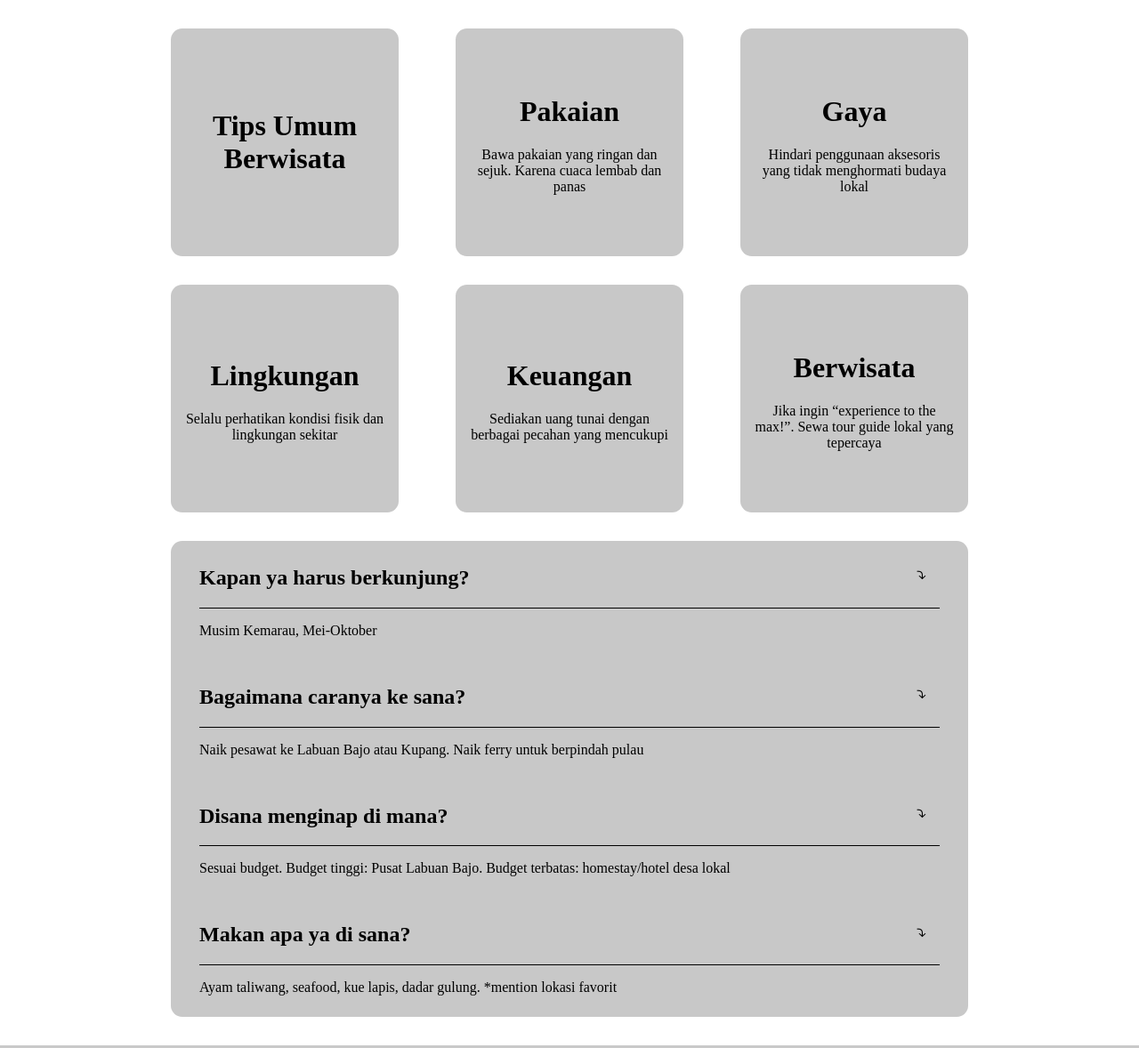
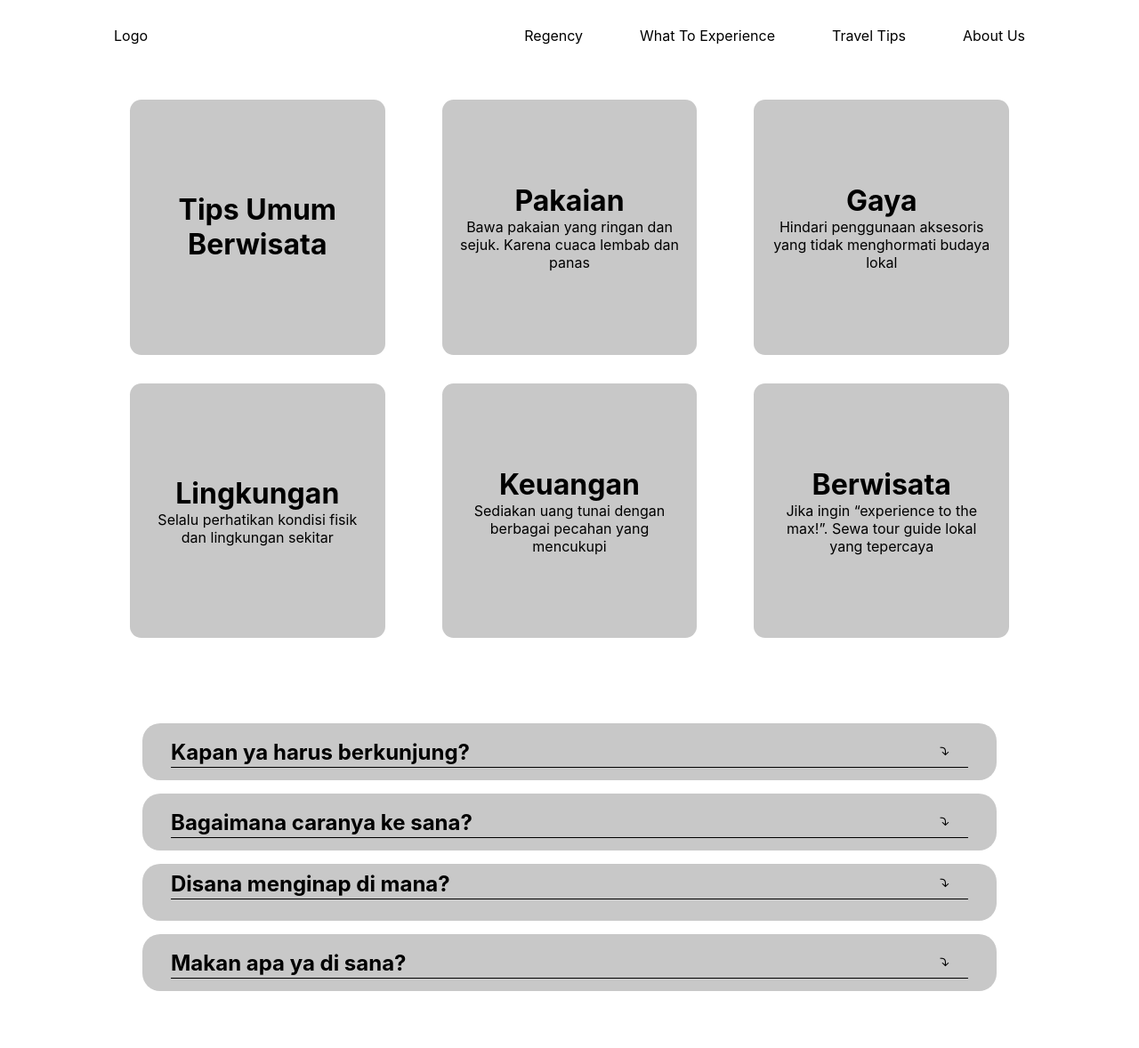
Before and after one commit to nrkahfirhmd/web-wdc, a PHP site: page /html/traveltips.html in a window 1280 px wide. Shown: the whole page at 89% size. Run offline with PHP 8.4, Linux system fonts and the light colour scheme.

Commit message:
Adjust Travel Tips Width

```diff
--- a/css/traveltips.css
+++ b/css/traveltips.css
@@ -1,3 +1,10 @@
+main {
+    display: flex;
+    flex-direction: column;
+    justify-content: center;
+    align-items: center;
+}
+
 .tips {
     display: flex;
     margin: 2rem 0;
@@ -5,18 +12,22 @@
     justify-content: center;
     align-items: center;
     gap: 2rem;
+    width: 80%;
 }
 
 .line1, .line2 {
     display: flex;
     flex-direction: row;
+    align-items: center;
+    justify-content: center;
     gap: 4rem;
+    width: 100%;
 }
 
 .general-box, .tips-box {
     background-color: rgb(200, 200, 200);
-    width: 14rem;
-    height: 14rem;
+    width: 28%;
+    aspect-ratio: 1 / 1;
     display: flex;
     justify-content: center;
     align-items: center;
@@ -30,15 +41,18 @@
     align-items: center;
     justify-content: center;
     margin: 2rem 0 2rem 0;
+    width: 80%;
 }
 
 .faqs {
-    background-color: rgb(200, 200, 200);
     display: flex;
     flex-direction: column;
     align-items: center;
     justify-content: center;
     border-radius: .8rem;
+    padding: 2em;
+    gap: 15px;
+    width: 100%;
 }
 
 .faq-box {
@@ -46,8 +60,14 @@
     flex-direction: column;
     justify-content: center;
     align-items: start;
-    padding: 0.5rem 2rem 0.5rem 2rem;
-    width: 52rem;
+    padding: 3rem 2rem 1rem 2rem;
+    width: 100%;
+    gap: 10px;
+    background-color: rgb(200, 200, 200);
+    border-radius: 20px;
+    max-height: 3em;
+    transition: all 0.5s;
+    position: relative;
 }
 
 .faq-header {
@@ -57,6 +77,7 @@
     align-items: center;
     width: 100%;
     border-bottom: solid black 1px;
+    z-index: 1;
 }
 
 .faq-header button {
@@ -71,7 +92,7 @@
 
 .faq-header button:hover {
     font-size: 1.8rem;
-    transition: 100ms;
+    transition: 500ms;
 }
 
 .faq-header button:active {
@@ -80,6 +101,24 @@
     transition: 50ms;
 }
 
-/* .faq-content {
-    display: none;
-} */
+.faq-content {
+    transition: all 0.5s;
+    opacity: 0;
+    width: 70%;
+    position: relative;
+    transform: translateY(-2em);
+}
+
+.faq-header.active + .faq-content {
+    transform: translateY(0);
+    opacity: 1;
+}
+
+.faq-header.active .drop {
+    transform: rotate(180deg);
+}
+
+.faq-box.clicked {
+    max-height: 10em;
+    padding: 2rem;
+}
--- a/html/traveltips.html
+++ b/html/traveltips.html
@@ -4,11 +4,26 @@
     <meta charset="UTF-8">
     <meta name="viewport" content="width=device-width, initial-scale=1.0">
     <link rel="stylesheet" href="../css/traveltips.css">
+    <link rel="stylesheet" href="../css/nav.css">
     <title>Travel Tips</title>
 </head>
 <body>
     <nav>
-
+        <div class="logo">Logo</div>
+        <ul>
+            <li><a href="" class="menu">Regency</a></li>
+            <li class="hoverable">
+                What To Experience
+                <ul class="wte">
+                    <li><a href="" class="menu">Pegunungan</a></li>
+                    <li><a href="" class="menu">Pantai</a></li>
+                    <li><a href="" class="menu">Kebudayaan</a></li>
+                    <li><a href="" class="menu">Kepulauan</a></li>
+                </ul>
+            </li>
+            <li><a href="" class="menu">Travel Tips</a></li>
+            <li><a href="" class="menu">About Us</a></li>
+        </ul>
     </nav>
 
     <main>
@@ -112,5 +127,19 @@
     <footer>
 
     </footer>
+
+    <script>
+        var dropButtons = document.querySelectorAll('.drop');
+
+        dropButtons.forEach(function(button) {
+            button.addEventListener('click', function() {
+                var faqHeader = this.parentElement;
+                faqHeader.classList.toggle('active');
+
+                var box = faqHeader.parentElement;
+                box.classList.toggle('clicked');
+            })
+        })
+    </script>
 </body>
 </html>
```
Also changed, not shown: css/wte.css (+7 -4 lines), html/regency.html (+10 -10 lines).
